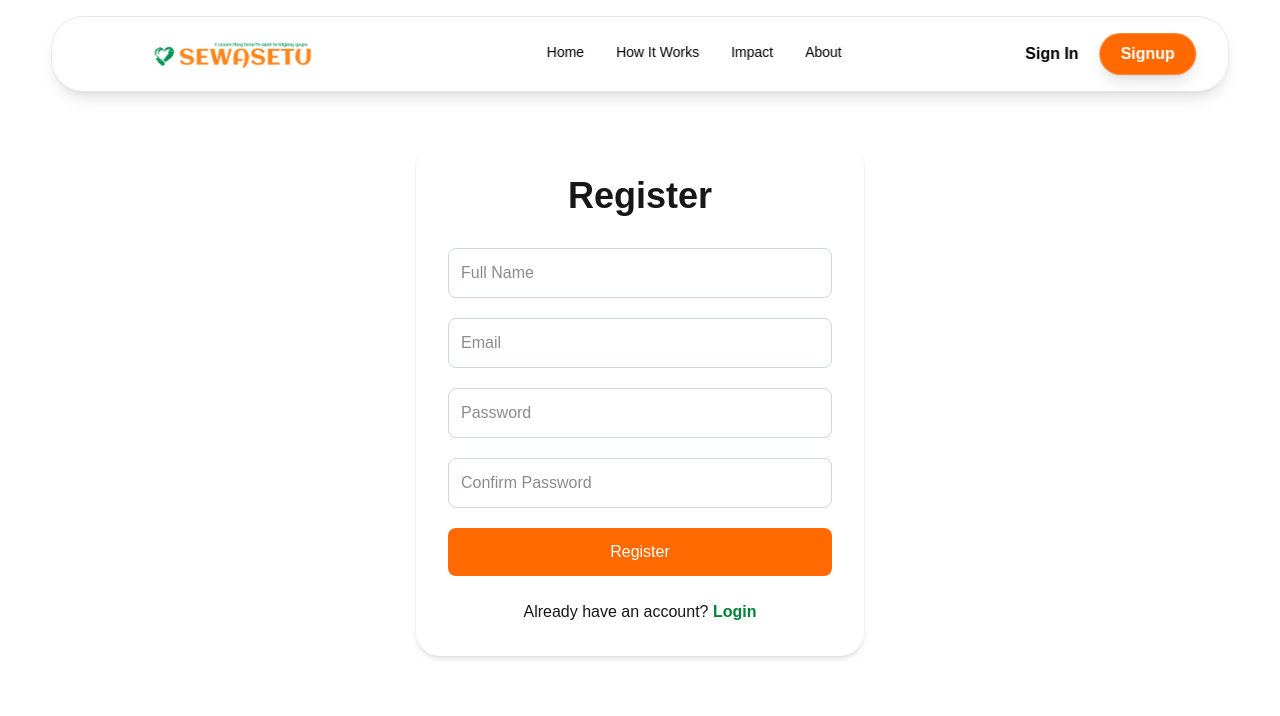
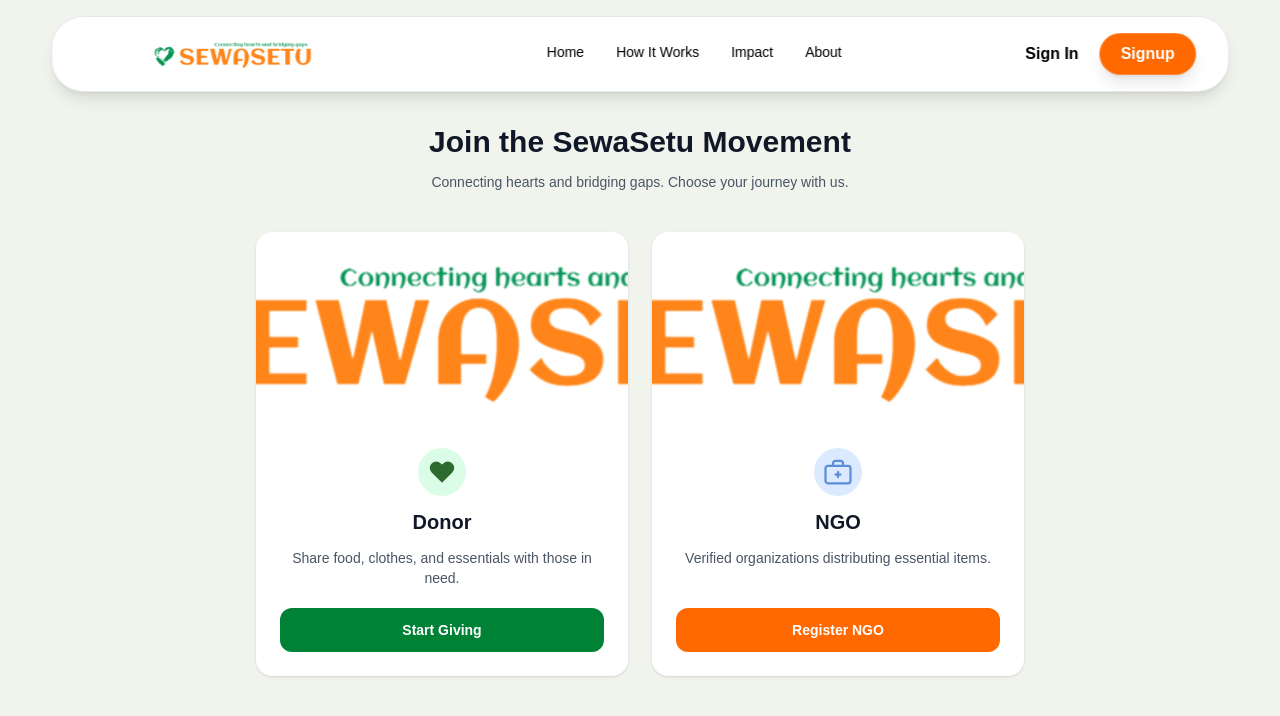
Before and after one commit to indradev03/SewaSetu-Web-api, a Next.js app: page /register in a window 1280 px wide. Shown: the top 716 px of the page. Built offline with nearby package versions, Linux system fonts and the light colour scheme.

Commit message:
Implement register page layout with donor and NGO cards

```diff
--- a/app/register/page.tsx
+++ b/app/register/page.tsx
@@ -1,7 +1,118 @@
-import RegisterForm from "../components/auth/RegisterForm";
+import Link from "next/link";
+import Image from "next/image";
 
-const RegisterPage = () => {
-  return <RegisterForm />;
-};
+const HeartIcon = () => (
+  <svg width="28" height="28" viewBox="0 0 24 24" fill="#2D6A2D">
+    <path d="M20.84 4.61a5.5 5.5 0 0 0-7.78 0L12 5.67l-1.06-1.06a5.5 5.5 0 0 0-7.78 7.78l1.06 1.06L12 21.23l7.78-7.78 1.06-1.06a5.5 5.5 0 0 0 0-7.78z" />
+  </svg>
+);
 
-export default RegisterPage;
+const NGOIcon = () => (
+  <svg
+    width="30"
+    height="30"
+    viewBox="0 0 24 24"
+    fill="none"
+    stroke="#5b8dd9"
+    strokeWidth="1.8"
+    strokeLinecap="round"
+    strokeLinejoin="round"
+  >
+    <rect x="2" y="7" width="20" height="14" rx="2" />
+    <path d="M16 7V5a2 2 0 0 0-2-2h-4a2 2 0 0 0-2 2v2" />
+    <line x1="12" y1="12" x2="12" y2="16" />
+    <line x1="10" y1="14" x2="14" y2="14" />
+  </svg>
+);
+
+export default function RegisterPage() {
+  return (
+    <div className="min-h-screen flex flex-col items-center justify-center px-6 py-16 bg-[#f0f4ed]">
+
+      {/* Heading */}
+      <div className="text-center mb-10 max-w-lg">
+        <h1 className="text-3xl font-bold mb-3 text-gray-900">
+          Join the SewaSetu Movement
+        </h1>
+        <p className="text-sm text-gray-600">
+          Connecting hearts and bridging gaps. Choose your journey with us.
+        </p>
+      </div>
+
+      {/* Cards */}
+      <div className="flex flex-col md:flex-row gap-6 w-full max-w-3xl">
+
+        {/* Donor Card */}
+        <div className="bg-white rounded-2xl shadow-sm overflow-hidden flex flex-col flex-1">
+
+          <div className="relative w-full h-48">
+                <Image
+                src="/logoo.png"
+                alt="Donor food donation"
+                fill
+                className="object-cover"
+                priority
+                />
+          </div>
+
+          <div className="flex flex-col flex-1 items-center text-center px-6 py-6 gap-3">
+
+            <div className="w-12 h-12 rounded-full flex items-center justify-center bg-green-100">
+              <HeartIcon />
+            </div>
+
+            <h2 className="text-xl font-bold text-gray-900">Donor</h2>
+
+            <p className="text-sm text-gray-600 flex-1">
+              Share food, clothes, and essentials with those in need.
+            </p>
+
+            <Link
+              href="/register/donor"
+              className="w-full py-3 rounded-xl bg-green-700 text-white font-semibold text-sm text-center hover:bg-green-800 transition mt-2"
+            >
+              Start Giving
+            </Link>
+
+          </div>
+        </div>
+
+        {/* NGO Card */}
+        <div className="bg-white rounded-2xl shadow-sm overflow-hidden flex flex-col flex-1">
+
+          <div className="relative w-full h-48">
+                <Image
+                src="/logoo.png"
+                alt="Donor food donation"
+                fill
+                className="object-cover"
+                priority
+                />
+          </div>
+
+          <div className="flex flex-col flex-1 items-center text-center px-6 py-6 gap-3">
+
+            <div className="w-12 h-12 rounded-full flex items-center justify-center bg-blue-100">
+              <NGOIcon />
+            </div>
+
+            <h2 className="text-xl font-bold text-gray-900">NGO</h2>
+
+            <p className="text-sm text-gray-600 flex-1">
+              Verified organizations distributing essential items.
+            </p>
+
+            <Link
+              href="/register/ngo"
+              className="w-full py-3 rounded-xl bg-orange-500 text-white font-semibold text-sm text-center hover:bg-orange-600 transition mt-2"
+            >
+              Register NGO
+            </Link>
+
+          </div>
+        </div>
+
+      </div>
+    </div>
+  );
+}
```
